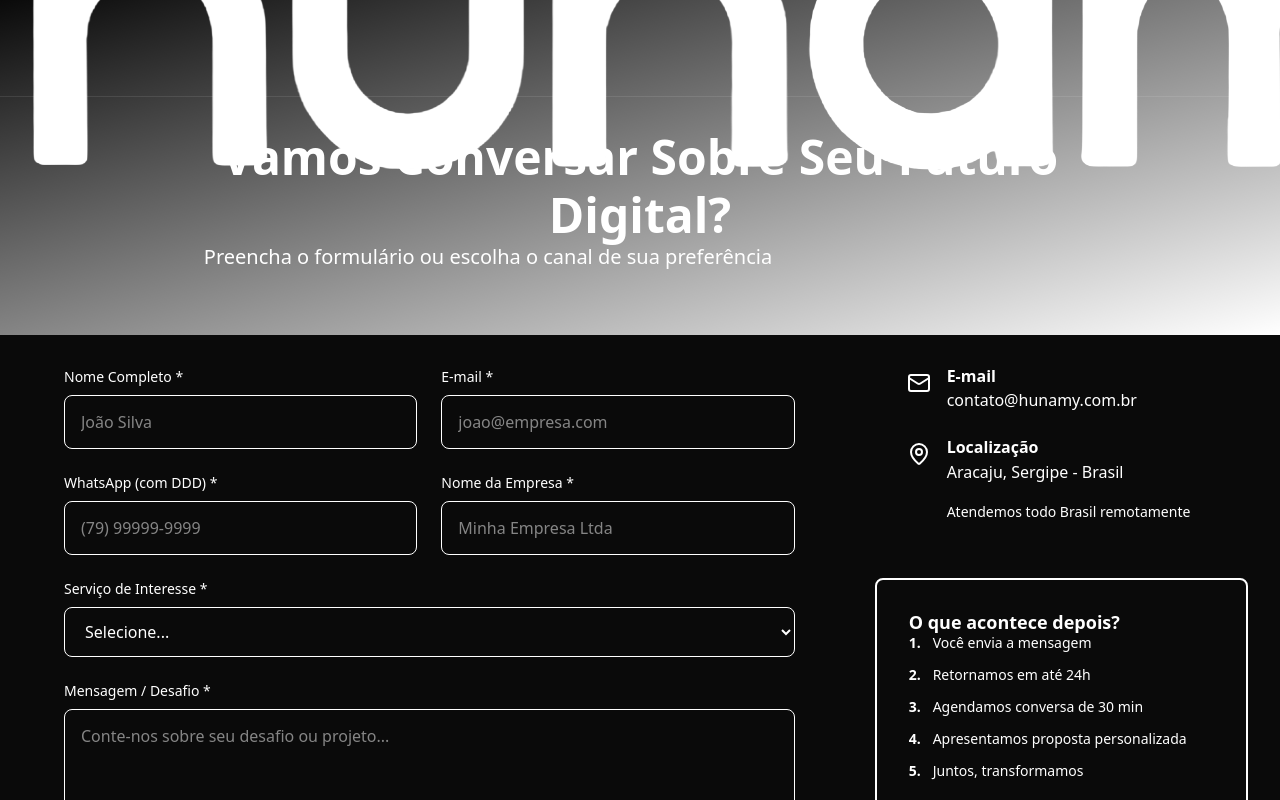
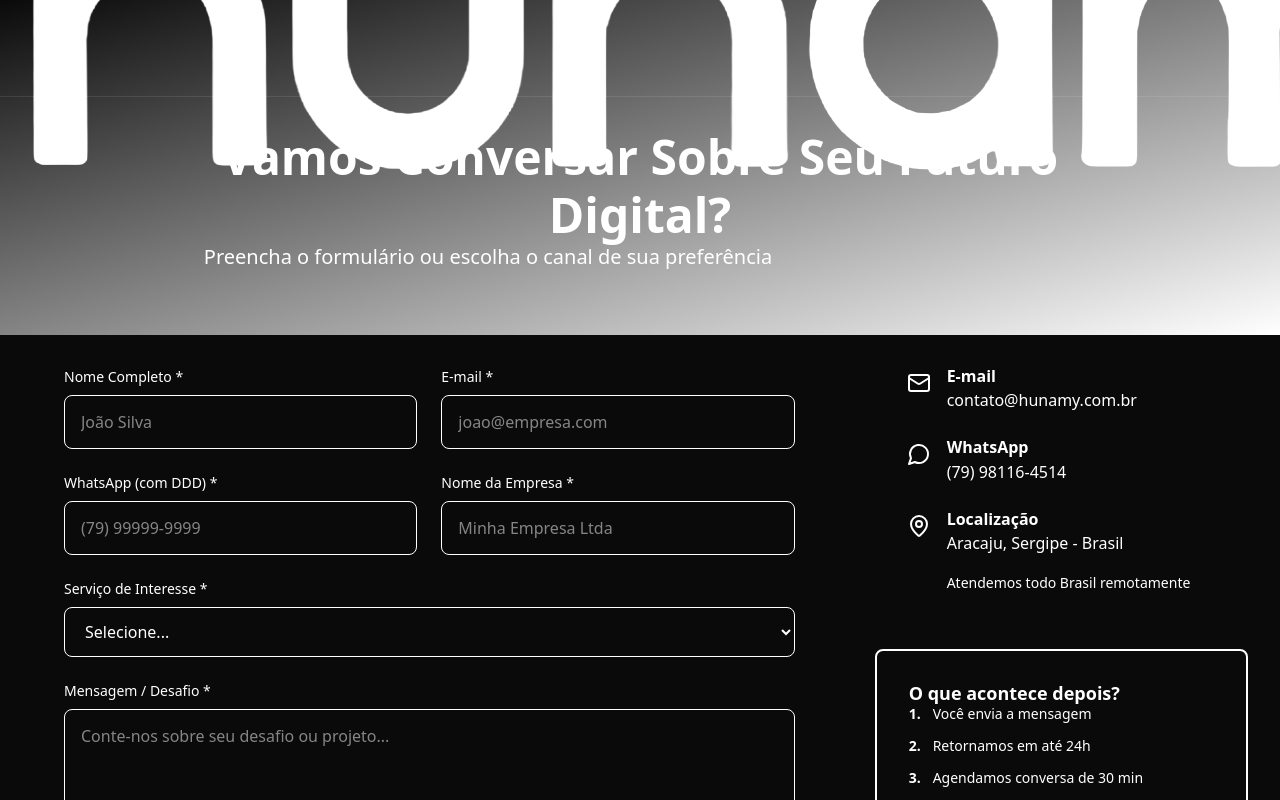
Before and after one commit to edilsonguedes/hunamy_2.5, a Next.js app: page /contato in a window 1280 px wide. Shown: the top 800 px of the page. Built offline with nearby package versions, Linux system fonts and the light colour scheme.

Commit message:
feat(contato): Adicionar link e contato de WhatsApp na página de fallback de Contato

```diff
--- a/src/app/contato/ContatoClientPage.tsx
+++ b/src/app/contato/ContatoClientPage.tsx
@@ -6,7 +6,7 @@
 import SectionContainer from "@/components/ui/SectionContainer";
 import Card from "@/components/ui/Card";
 import Button from "@/components/ui/Button";
-import { Mail, MapPin, Send } from "lucide-react";
+import { Mail, MapPin, Send, MessageCircle } from "lucide-react";
 
 export default function ContatoClientPage() {
     const [formData, setFormData] = useState({
@@ -227,6 +227,23 @@
                                 </div>
 
                                 <div className="flex items-start gap-4">
+                                    <MessageCircle className="w-6 h-6 text-anil-500 flex-shrink-0 mt-1" />
+                                    <div>
+                                        <h3 className="font-dmsans font-semibold text-grafite-900 mb-1">
+                                            WhatsApp
+                                        </h3>
+                                        <a
+                                            href="https://wa.me/5579981164514"
+                                            target="_blank"
+                                            rel="noopener noreferrer"
+                                            className="text-anil-500 hover:text-anil-600"
+                                        >
+                                            (79) 98116-4514
+                                        </a>
+                                    </div>
+                                </div>
+
+                                <div className="flex items-start gap-4">
                                     <MapPin className="w-6 h-6 text-anil-500 flex-shrink-0 mt-1" />
                                     <div>
                                         <h3 className="font-dmsans font-semibold text-grafite-900 mb-1">
```
